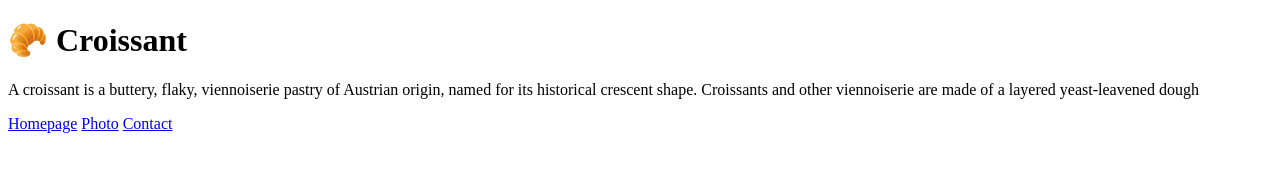
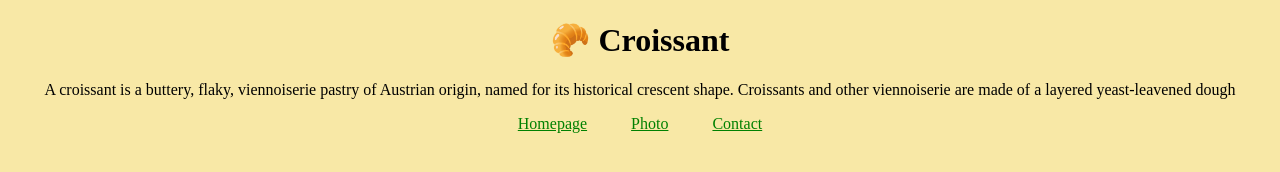
Before and after one commit to rtjessica/multi-page-site, a plain HTML site: page contact.html in a window 1280 px wide. Drawn offline with Linux system fonts and the light colour scheme.

Commit message:
added css to all pages

```diff
--- a/contact.html
+++ b/contact.html
@@ -4,6 +4,7 @@
     <meta charset="UTF-8" />
     <meta http-equiv="X-UA-Compatible" content="IE=edge" />
     <meta name="viewport" content="width=, initial-scale=1.0" />
+    <link rel="stylesheet" href="/src/styles.css" />
     <title>Document</title>
   </head>
   <body>
--- a/src/styles.css
+++ b/src/styles.css
@@ -4,4 +4,5 @@ body {
 }
 a {
   color: green;
+  padding: 20px;
 }
```
Also changed, not shown: photo.html (+1 -0 lines).
